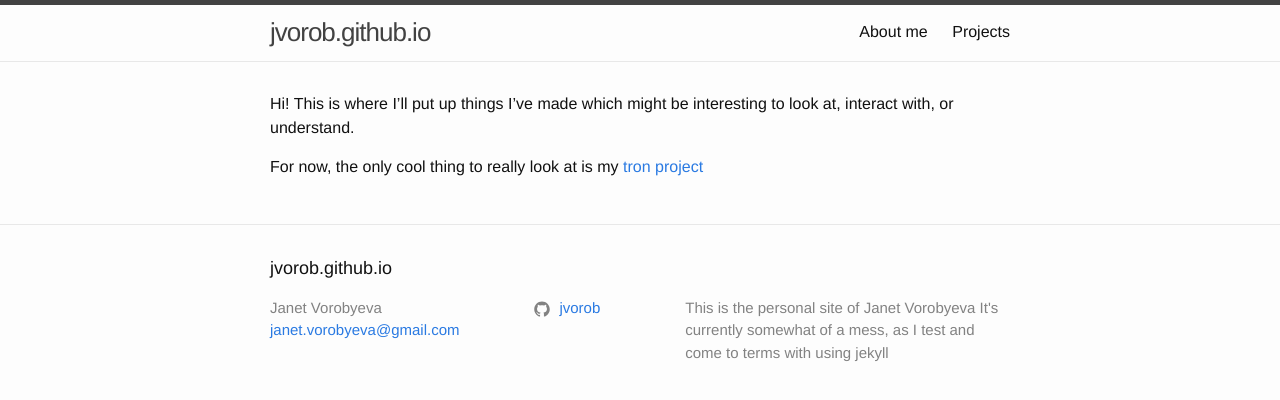
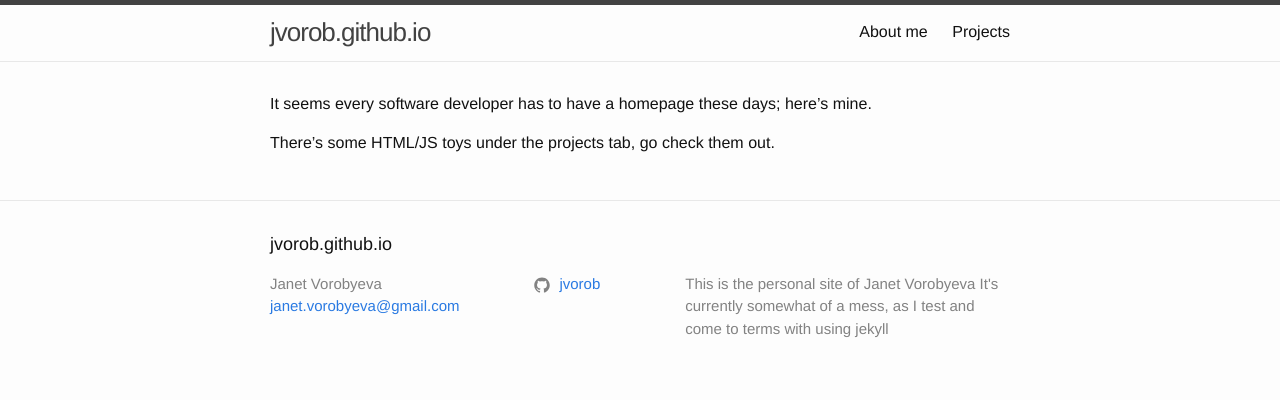
Before and after one commit to jvorob/jvorob.github.io, a Jekyll site: the page built from index.md, in a window 1280 px wide. Shown: the top 400 px of the page. Built offline with Jekyll 4.4.1, drawn with Linux system fonts in a browser that asks for light colours.

Commit message:
Update index.md

```diff
--- a/index.md
+++ b/index.md
@@ -5,6 +5,6 @@
 layout: home
 ---
 
-Hi! This is where I'll put up things I've made which might be interesting to look at, interact with, or understand.
+It seems every software developer has to have a homepage these days; here's mine.
 
-For now, the only cool thing to really look at is my [tron project](/projects/tron)
+There's some HTML/JS toys under the projects tab, go check them out.
```
